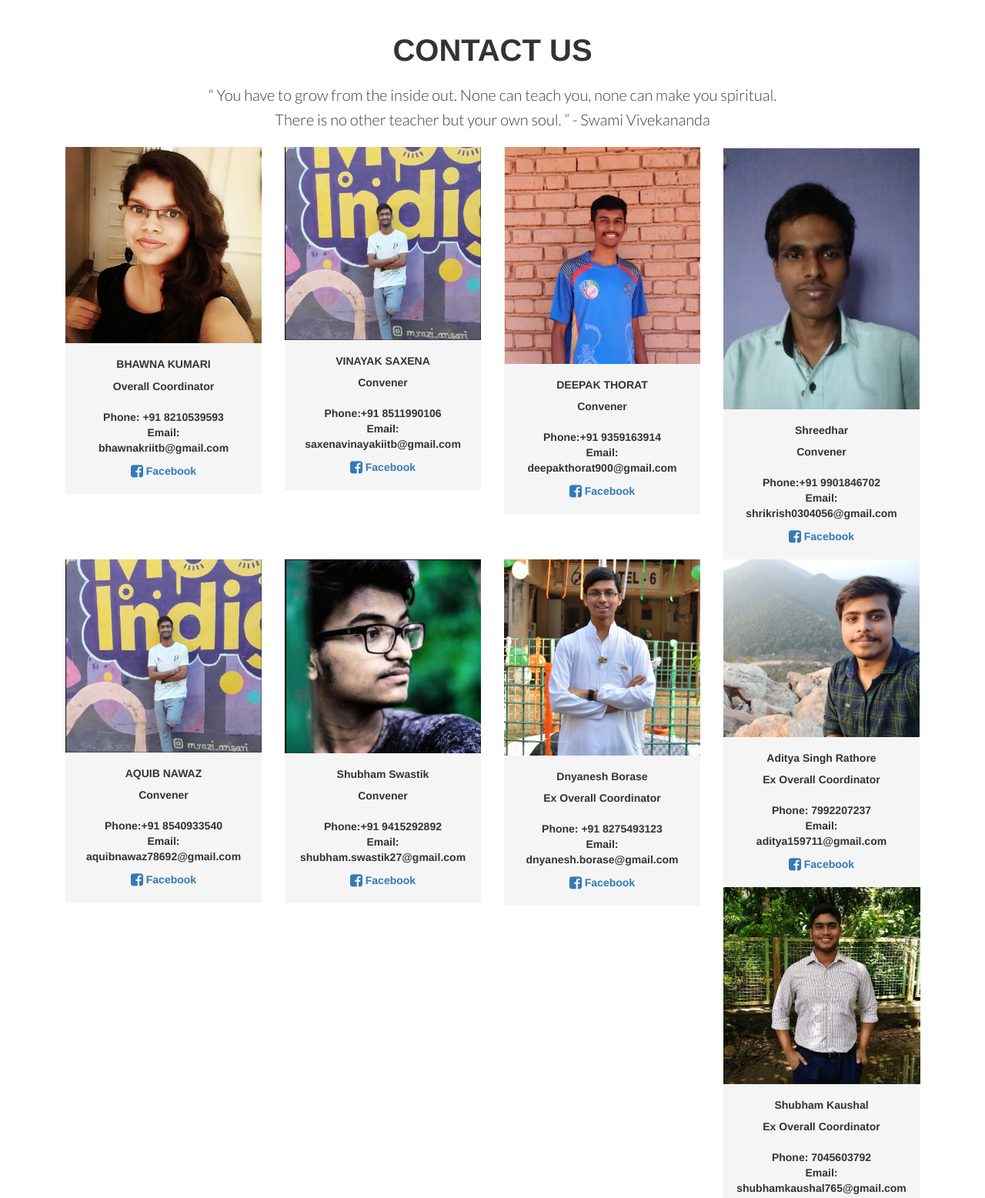
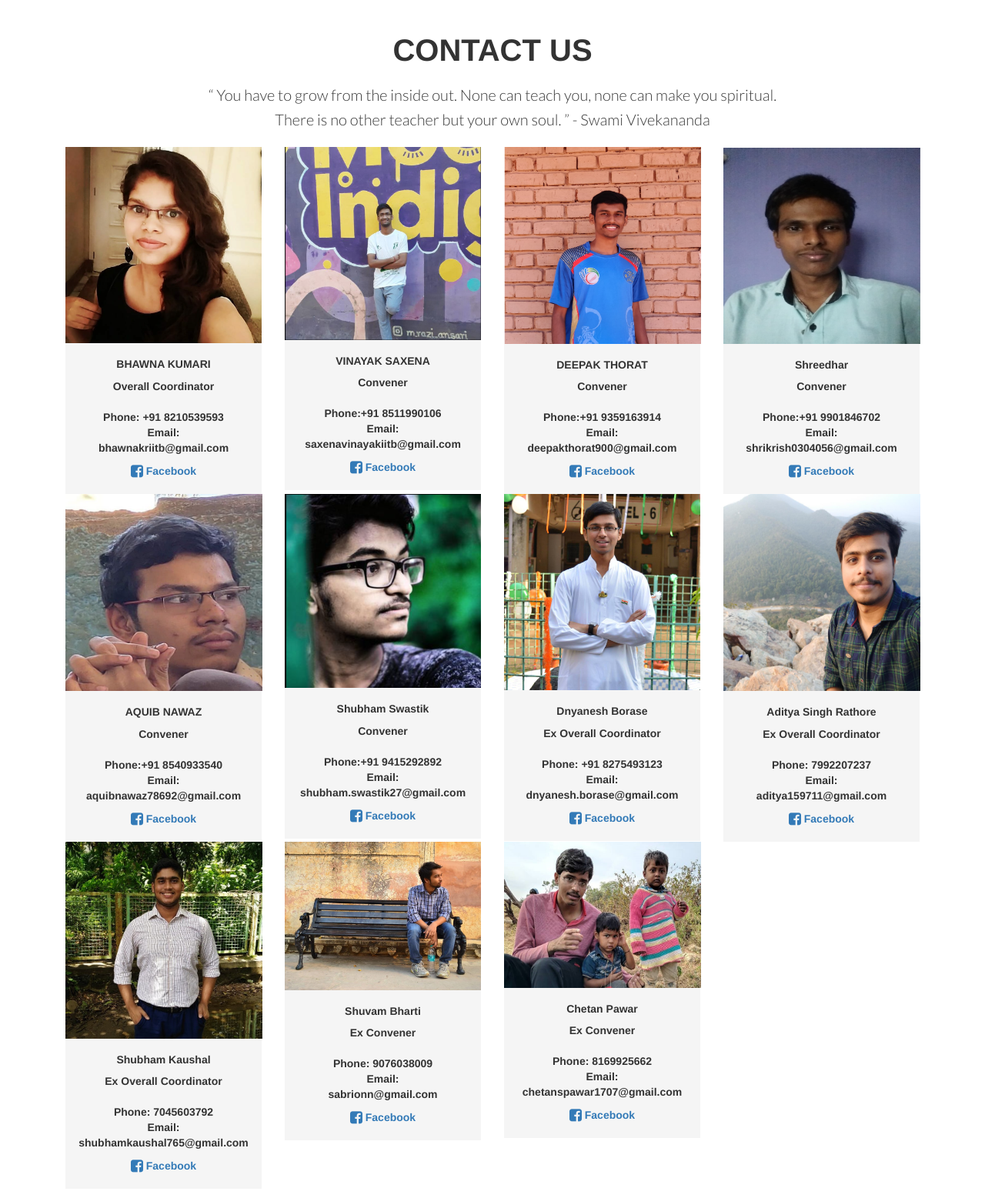
Before and after one commit to deepaktho/GRAwebsite, a plain HTML site: page contact.html in a window 1280 px wide. Shown: the part 77-1634 px from the top of the page at 77% size. Drawn offline with nearby package versions, Linux system fonts and the light colour scheme; files that its build step writes are made by us from their sources; files whose address does not match are found by name.

Commit message:
aquib photo

```diff
--- a/contact.html
+++ b/contact.html
@@ -179,7 +179,7 @@
 
 				<div class="col-md-3">
 					<div class="team-box">
-						<img src="img/Deepak.png"   class="img-responsive" alt=""  />
+						<img src="img/Deepak.png"  height="256 px" width="256px" alt=""  />
 						<div class="roles">
 							<h5><strong>DEEPAK THORAT</strong></h5>
 							<p>
@@ -197,7 +197,7 @@
 
 				<div class="col-md-3" >
 					<div class="team-box">
-						<img src="img/shreedhar.png"  class="img-responsive"  alt=""   />
+						<img src="img/shreedhar.png"  height="256 px" width="256px" alt=""   />
 						<div class="roles">
 							<h5><strong>Shreedhar</strong></h5>
 							<p>
@@ -215,7 +215,7 @@
 
 				<div class="col-md-3">
 					<div class="team-box">
-						<img src="img/vinayak saxena.png" alt="" class="img-responsive"  />
+						<img src="img/aquib.jpeg" alt=""  height="256 px" width="256px"  />
 						<div class="roles">
 							<h5><strong>AQUIB NAWAZ</strong></h5>
 							<p>
@@ -268,7 +268,7 @@
 
 				<div class="col-md-3">
 					<div class="team-box" padding="10px">
-						<img src="img/aditya.jpg"  class="img-responsive" alt=""   />
+						<img src="img/aditya.jpg"  height="256 px" width="256px" alt=""   />
 						<div class="roles">
 							<h5><strong>Aditya Singh Rathore</strong></h5>
 							<p>
@@ -324,7 +324,7 @@
 
 				<div class="col-md-3">
 					<div class="team-box">
-						<img src="img/chetan.jpg"   class="img-responsive" alt=""    />
+						<img src="img/chetan.jpg" height="190 px" width="256px" alt=""    />
 						<div class="roles">
 							<h5><strong>Chetan Pawar</strong></h5>
 							<p>
```
Also changed, not shown: img/aquib.jpeg (added).
